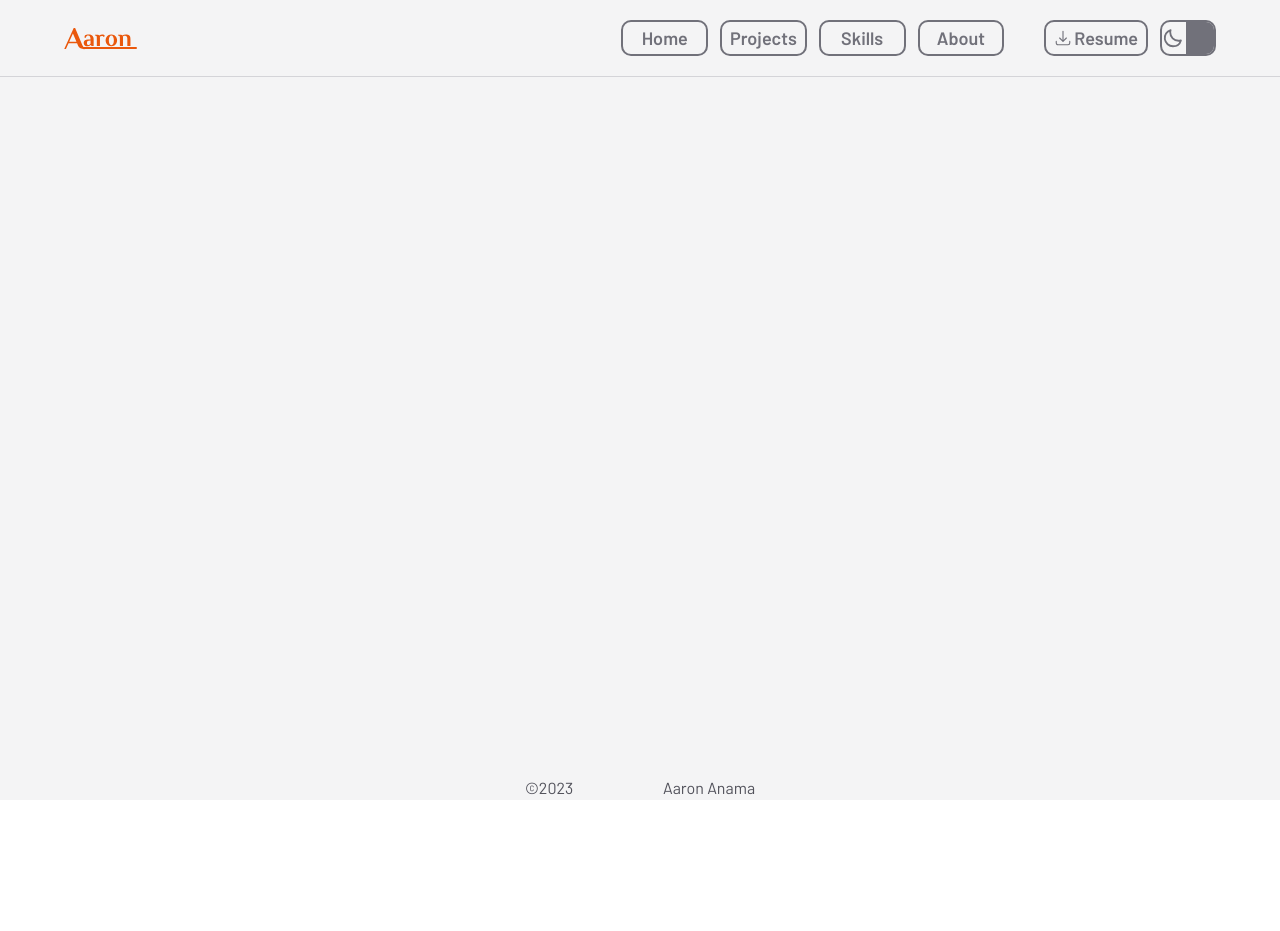
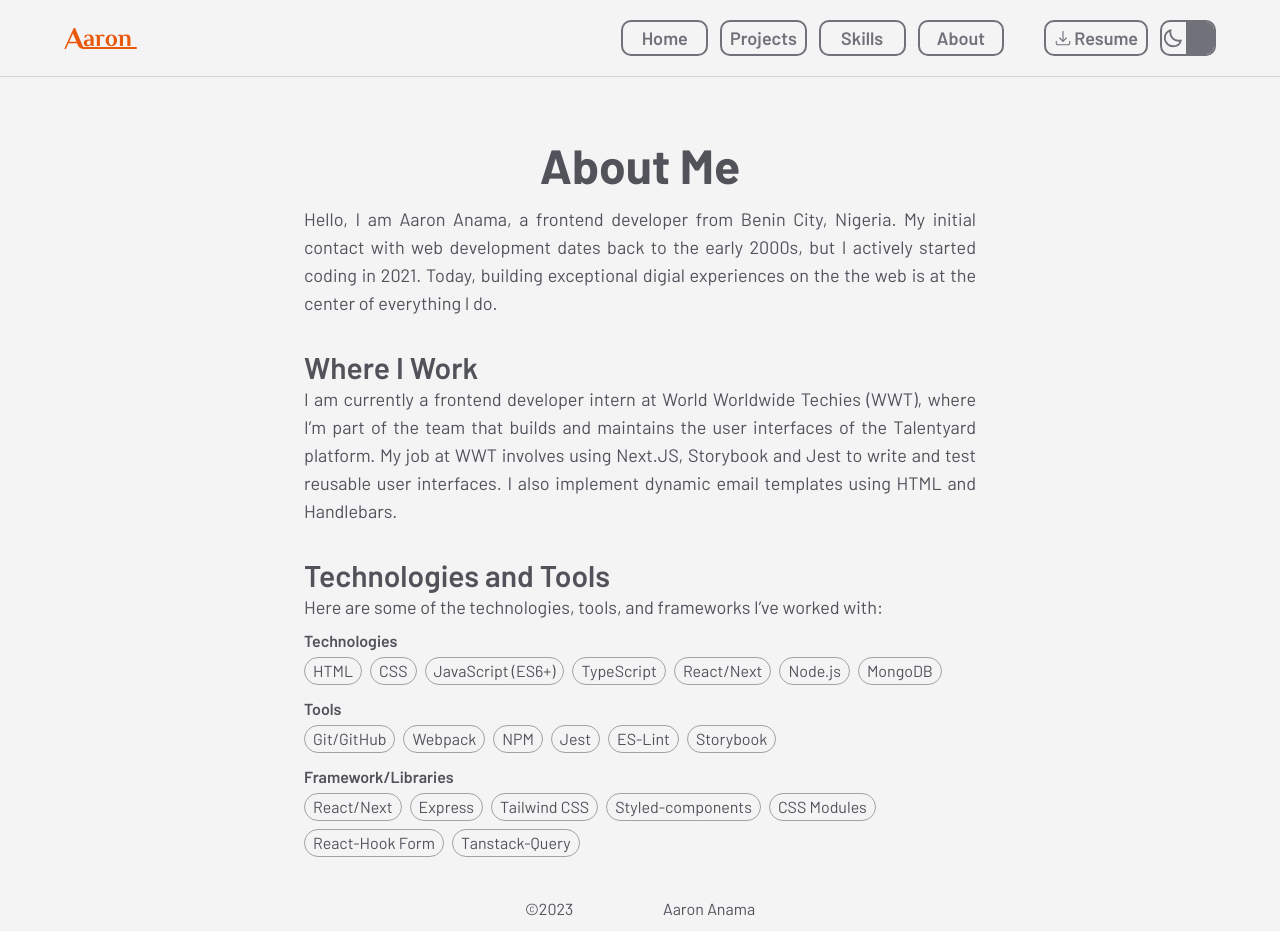
Before and after one commit to twikista/portfolio, a Next.js app: page /about in a window 1280 px wide. Before the commit the page ends 800 px from the top, so only its background shows below. Built offline with nearby package versions, Linux system fonts and the light colour scheme.

Commit message:
added projects page

```diff
--- a/src/app/about/page.jsx
+++ b/src/app/about/page.jsx
@@ -5,13 +5,96 @@ import BottomNav from '@/components/BottomNav'
 import Footer from '@/components/Footer'
 
 function About() {
+  const technologies = [
+    { id: 1, item: 'HTML' },
+    { id: 2, item: 'CSS' },
+    { id: 3, item: 'JavaScript (ES6+)' },
+    { id: 4, item: 'TypeScript' },
+    { id: 5, item: 'React/Next' },
+    { id: 6, item: 'Node.js' },
+    { id: 7, item: 'MongoDB' },
+  ]
+
+  const tools = [
+    { id: 1, item: 'Git/GitHub' },
+    { id: 2, item: 'Webpack' },
+    { id: 3, item: 'NPM' },
+    { id: 4, item: 'Jest' },
+    { id: 5, item: 'ES-Lint' },
+    { id: 6, item: 'Storybook' },
+  ]
+
+  const frameworkandLibraries = [
+    { id: 1, item: 'React/Next' },
+    { id: 2, item: 'Express' },
+    { id: 3, item: 'Tailwind CSS' },
+    { id: 4, item: 'Styled-components' },
+    { id: 5, item: 'CSS Modules' },
+    { id: 6, item: 'React-Hook Form' },
+    { id: 7, item: 'Tanstack-Query' },
+  ]
+
+  const listItems = (category, list) => (
+    <div className='space-y-1'>
+      <h4 className='text-base font-semibold'>{category}</h4>
+      <ul className='flex flex-wrap items-center gap-2'>
+        {list.map((i) => (
+          <li
+            key={i.id}
+            className='rounded-3xl border border-solid border-zinc-400  px-2 text-xs sm:text-base flex items-center py-[1px]'
+          >
+            {i.item}
+          </li>
+        ))}
+      </ul>
+    </div>
+  )
   return (
     <Container>
       <Navbar />
-      <Main style='flex-1'>
+      <Main style='flex-1 pt-10 sm:pt-16'>
+        <h1 className='text-3xl font-bold text-center capitalize md:text-5xl dark:text-zinc-200'>
+          About me
+        </h1>
+        <section className='max-w-2xl mx-auto mt-4 space-y-8 text-sm text-justify md:mb-10 sm:text-lg'>
+          <p>
+            Hello, I am Aaron Anama, a frontend developer from Benin City,
+            Nigeria. My initial contact with web development dates back to the
+            early 2000s, but I actively started coding in 2021. Today, building
+            exceptional digial experiences on the the web is at the center of
+            everything I do.
+          </p>
+          <div>
+            <h2 className='text-2xl font-semibold md:text-3xl dark:text-zinc-300'>
+              Where I Work
+            </h2>
+            <p>
+              I am currently a frontend developer intern at World Worldwide
+              Techies (WWT), where I&rsquo;m part of the team that builds and
+              maintains the user interfaces of the Talentyard platform. My job
+              at WWT involves using Next.JS, Storybook and Jest to write and
+              test reusable user interfaces. I also implement dynamic email
+              templates using HTML and Handlebars.
+            </p>
+          </div>
+          <div>
+            <h2 className='text-2xl font-semibold md:text-3xl dark:text-zinc-300'>
+              Technologies and Tools
+            </h2>
+            <p>
+              Here are some of the technologies, tools, and frameworks
+              I&rsquo;ve worked with:
+            </p>
+            <div className='mt-2 space-y-3'>
+              {listItems('Technologies', technologies)}
+              {listItems('Tools', tools)}
+              {listItems('Framework/Libraries', frameworkandLibraries)}
+            </div>
+          </div>
+        </section>
         <BottomNav />
       </Main>
-      <Footer />
+      <Footer style='mb-[60px] md:mb-[10px]' />
     </Container>
   )
 }
--- a/src/app/projects/page.jsx
+++ b/src/app/projects/page.jsx
@@ -44,16 +44,16 @@ function Projects() {
                     <p className='text-base text-zinc-600 dark:text-zinc-400 sm:text-base'>
                       {item.description}
                     </p>
-                    <article className='flex flex-wrap items-center gap-2'>
+                    <ul className='flex flex-wrap items-center gap-2'>
                       {item.technologies.map((tech, index) => (
-                        <span
+                        <li
                           key={index}
-                          className='rounded-3xl bg-zinc-500 text-zinc-100 dark:bg-zinc-700/70  px-2 text-xs flex items-center py-[1px]'
+                          className='rounded-3xl border border-solid border-zinc-400   px-2 text-xs flex items-center py-[1px]'
                         >
                           {tech}
-                        </span>
+                        </li>
                       ))}
-                    </article>
+                    </ul>
                     <div className='flex flex-col gap-2 mt-5 font-semibold sm:mt-1 sm:gap-4 sm:flex-row'>
                       <Link
                         href={item.demoUrl}
```
